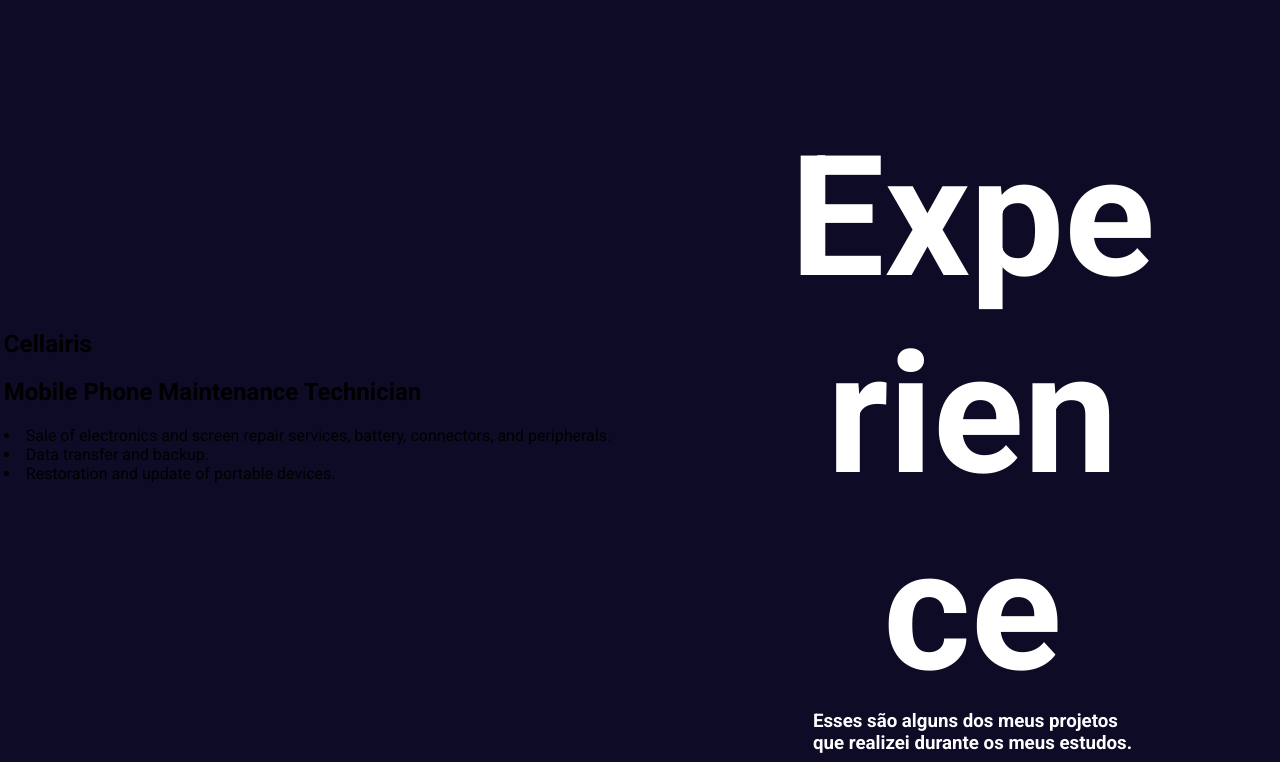
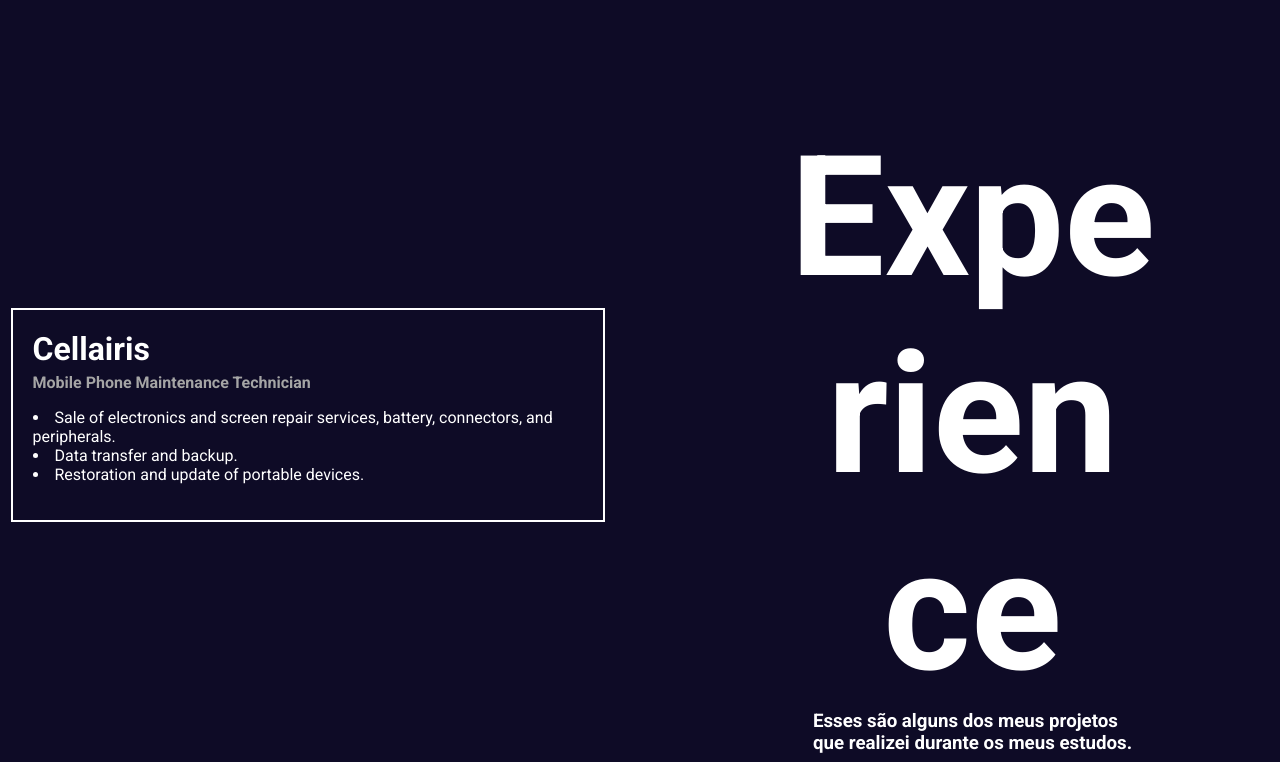
Before and after one commit to g-birocci/Meu-portifolio, a plain HTML site: page index.html in a window 1280 px wide. Shown: the part 1881-2643 px from the top of the page. Drawn offline with Linux system fonts and the light colour scheme; a web font is replaced by a local one.

Commit message:
update 11/06

```diff
--- a/style.css
+++ b/style.css
@@ -209,19 +209,28 @@ nav > a:hover {
     flex-direction: column;
     justify-content: center;
     align-items: center;
-    color: black;
+    flex-wrap: wrap;
 }
 
-.exp {
-    width: 600px;
-    background-color: var(--cor01);
-    padding: 10px;
-    margin: 20px;
+.cardexp {
+    width: 550px;
+    border: 2px solid white;
+    padding: 20px;
+    display: flex;
+    flex-direction: column;
+    flex-wrap: wrap;
+}
+.cardexp > h1 {
+    font-size: 2rem;
+    padding-bottom: 5px;
+}
+.cardexp1 > h2 {
+    margin: 0px;
+    padding: 0px;
+    font-size: 1rem;
+    color: rgb(165, 165, 165);
 }
 
-.exp:hover {
-    box-shadow: 0 0 10px 4px blue;
-}
 .experienceright {
     width: 50%;
     font-size: 7rem;
```
